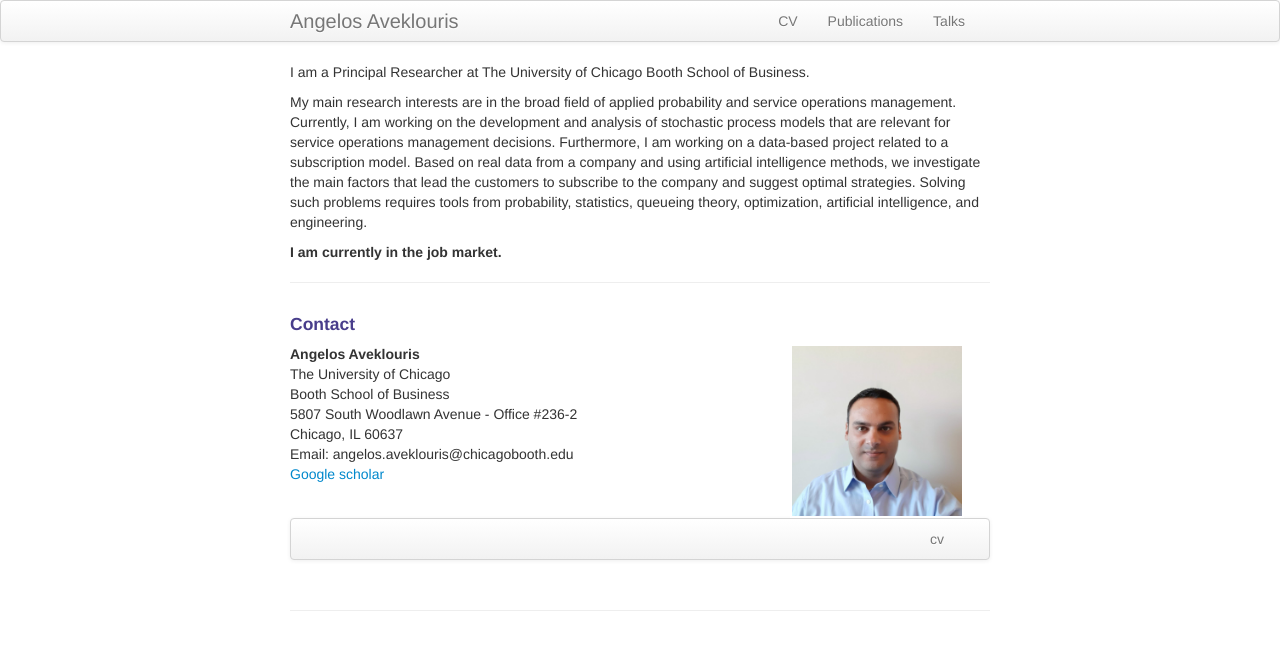
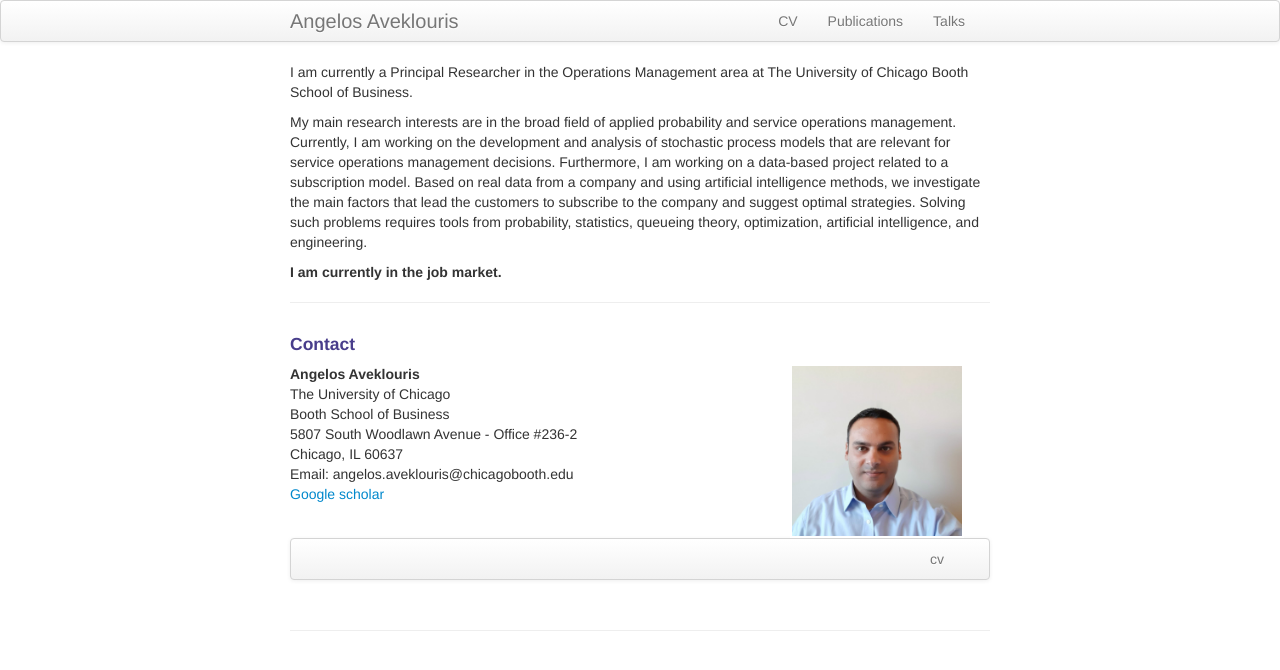
Before and after one commit to Angelos90/Angelos90.github.io, a Jekyll site: the page built from index.md, in a window 1280 px wide. Shown: the top 670 px of the page. Built offline with Jekyll 4.4.1, drawn with Linux system fonts in a browser that asks for light colours.

Commit message:
Update index.md

```diff
--- a/index.md
+++ b/index.md
@@ -4,8 +4,7 @@ title: Angelos Aveklouris
 description: Angelos Aveklouris is a Principal Researcher at The University of Chicago Booth School of Business.
 keywords: Angelos, Aveklouris, mathematics, pilot, airplanes
 ---
-
-I am  a Principal Researcher at The University of Chicago Booth School of Business.
+I am currently a Principal Researcher in the Operations Management area at The University of Chicago Booth School of Business.
 
 My main research interests are in the broad field of applied probability and service operations management. Currently, I am working on the development and analysis of stochastic process models that are relevant for service operations management decisions. Furthermore, I am working on a data-based project related to a subscription model. Based on real data from a company and using artificial intelligence methods, we investigate the main factors that lead the customers to subscribe to the company and suggest optimal strategies. Solving such problems requires tools from probability, statistics, queueing theory, optimization, artificial intelligence, and engineering.
 
```
